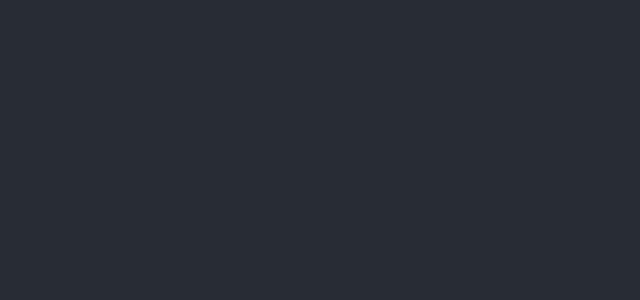
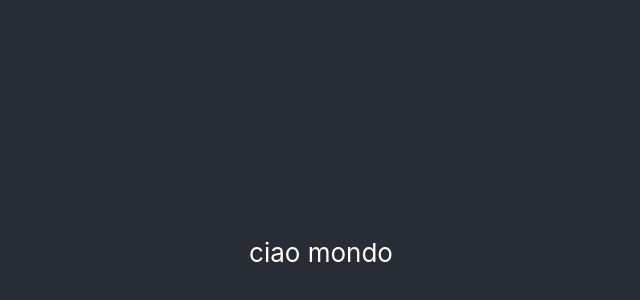
Before and after one commit to devil31/react, a React (Create React App) app: page / in a window 1280 px wide. Shown: the part 148-448 px from the top of the page, without its empty margins (319-959 px from the left). Built offline with nearby package versions, Linux system fonts and the light colour scheme.

Commit message:
Update App.js

```diff
--- a/src/App.js
+++ b/src/App.js
@@ -6,7 +6,7 @@ function App() {
   return (
     <div className="App">
       <header className="App-header">
-
+            ciao mondo
       </header>
     </div>
   );
```
